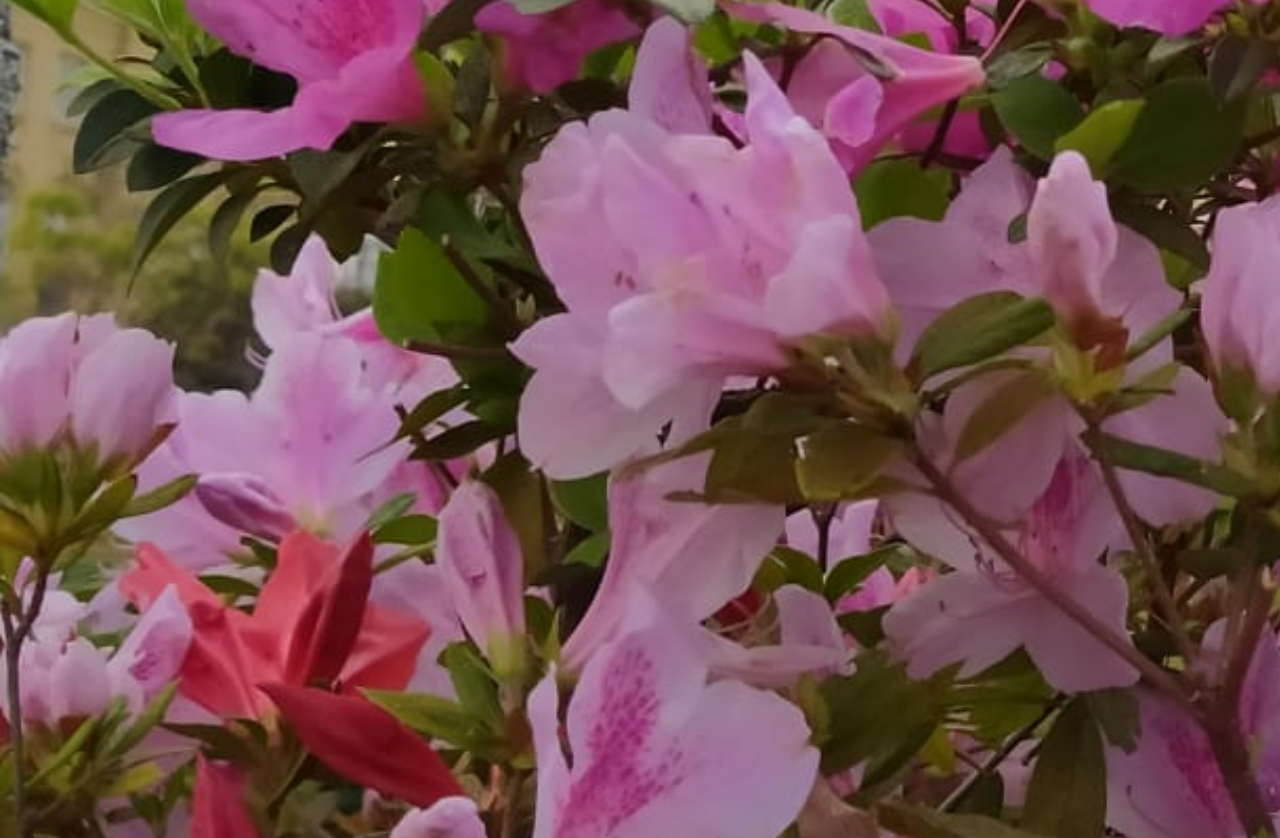
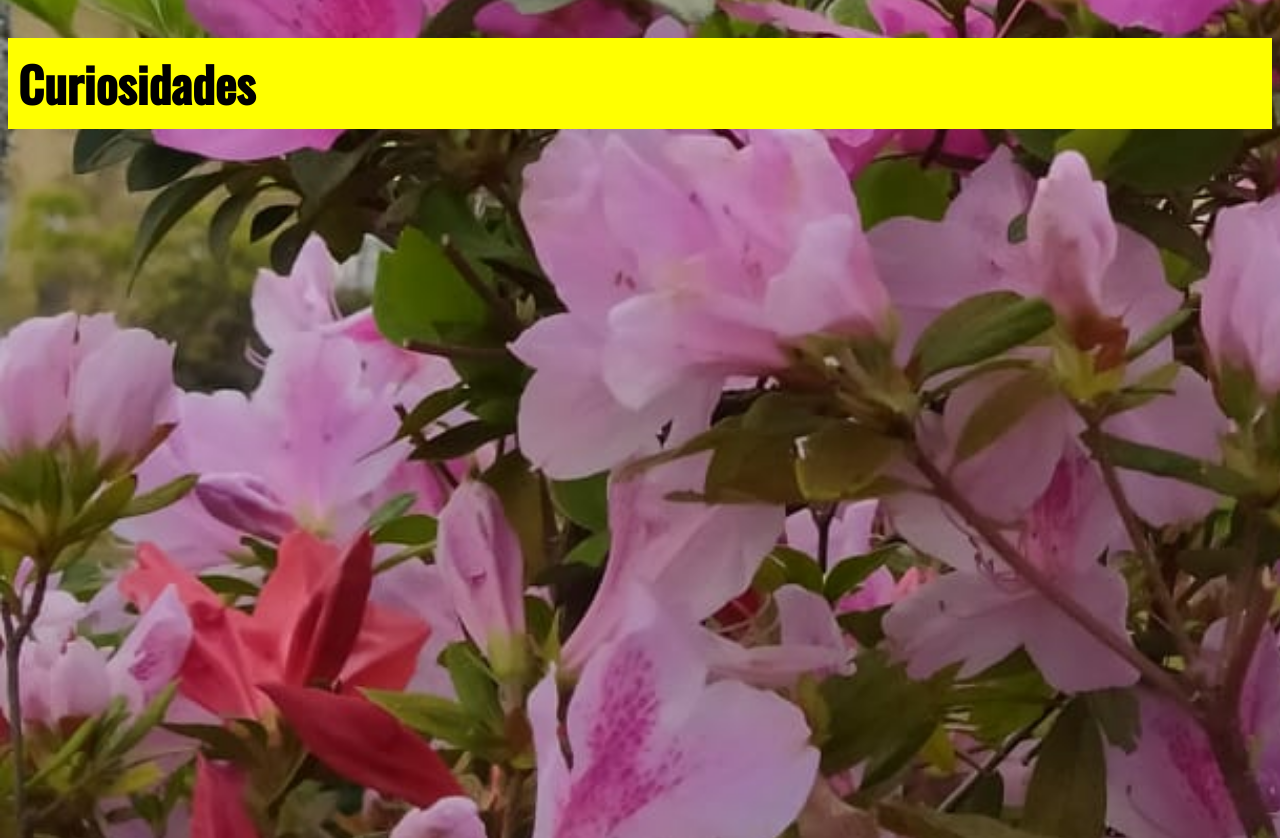
Before and after one commit to dumith98/CTD-FrontEnd-Checkpoint1, a plain HTML site: page site/index.html in a window 1280 px wide. Shown: the part 1130-1968 px from the top of the page. Drawn offline with nearby package versions, Linux system fonts and the light colour scheme.

Commit message:
Added 'Curiosidades'
Added the 'Curisosidades' section || Adicionado a parte de curiosidades

```diff
--- a/site/index.html
+++ b/site/index.html
@@ -11,6 +11,7 @@
     <header>
       <p class="cabecalho">BH é meu país</p>
     </header>
+
     <div>
       <p class="inicio">
         Lorem ipsum dolor sit amet consectetur adipisicing elit. Harum quod enim
@@ -32,5 +33,7 @@
       allow="accelerometer; autoplay; clipboard-write; encrypted-media; gyroscope; picture-in-picture"
       allowfullscreen
     ></iframe>
+
+    <h2 class="cabecalho">Curiosidades</h2>
   </body>
 </html>
```
